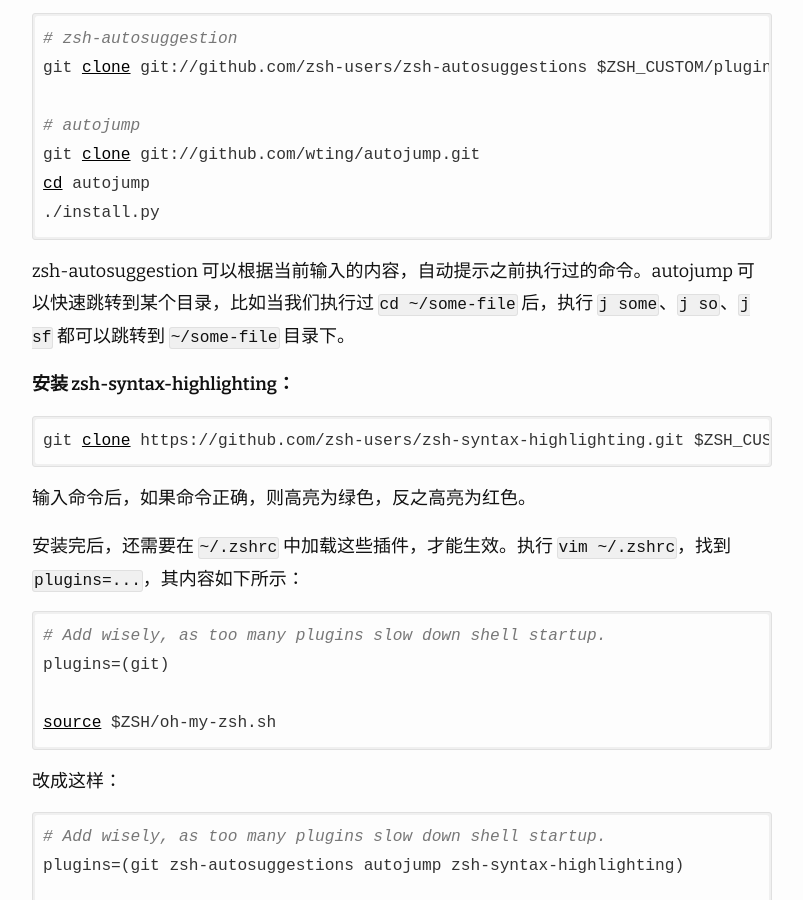
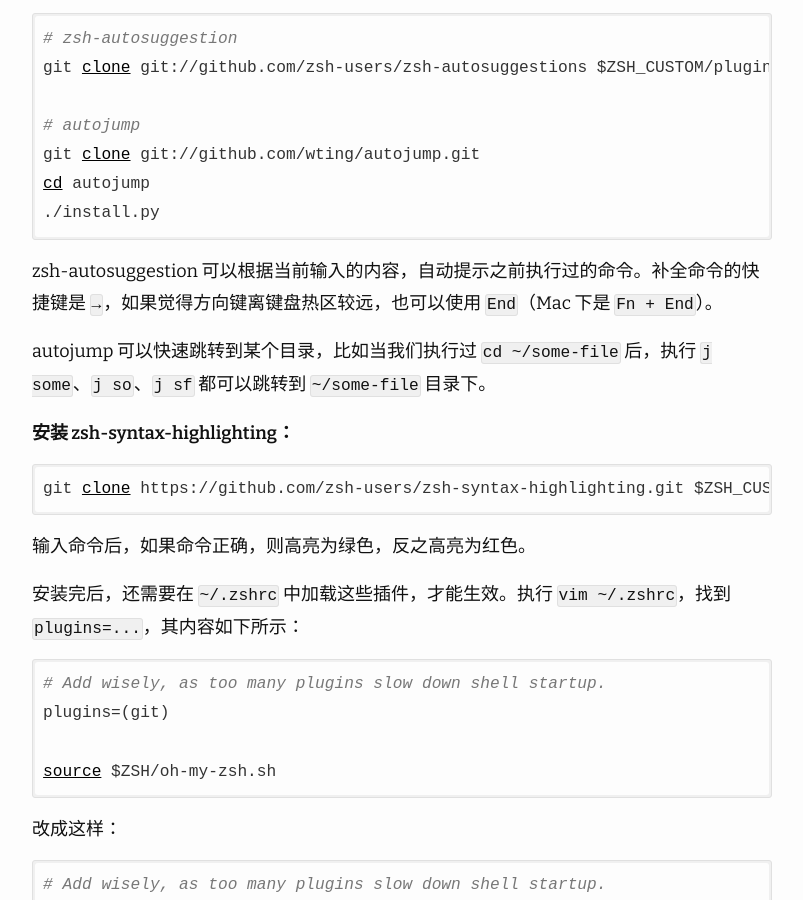
Before and after one commit to imageslr/blog, a Jekyll site: the page built from _posts/2020-03-19-mac-initialization.md, in a window 1280 px wide and 900 px high, scrolled down 7373 px. Shown: the whole window, without its empty margins (238-1041 px from the left). Built offline with Jekyll 4.4.1, drawn with Linux system fonts in a browser that asks for light colours; nearby versions of some CDN libraries; comment, search, counter and statistics services are not loaded.

Commit message:
update post

````diff
--- a/_posts/2020-03-19-mac-initialization.md
+++ b/_posts/2020-03-19-mac-initialization.md
@@ -166,7 +166,9 @@
 ./install.py
 ```
 
-zsh-autosuggestion 可以根据当前输入的内容，自动提示之前执行过的命令。autojump 可以快速跳转到某个目录，比如当我们执行过 `cd ~/some-file` 后，执行 `j some`、`j so`、`j sf` 都可以跳转到 `~/some-file` 目录下。
+zsh-autosuggestion 可以根据当前输入的内容，自动提示之前执行过的命令。补全命令的快捷键是 `→`，如果觉得方向键离键盘热区较远，也可以使用 `End`（Mac 下是 `Fn + End`）。
+
+autojump 可以快速跳转到某个目录，比如当我们执行过 `cd ~/some-file` 后，执行 `j some`、`j so`、`j sf` 都可以跳转到 `~/some-file` 目录下。
 
 **安装 zsh-syntax-highlighting：**
 ```
````
